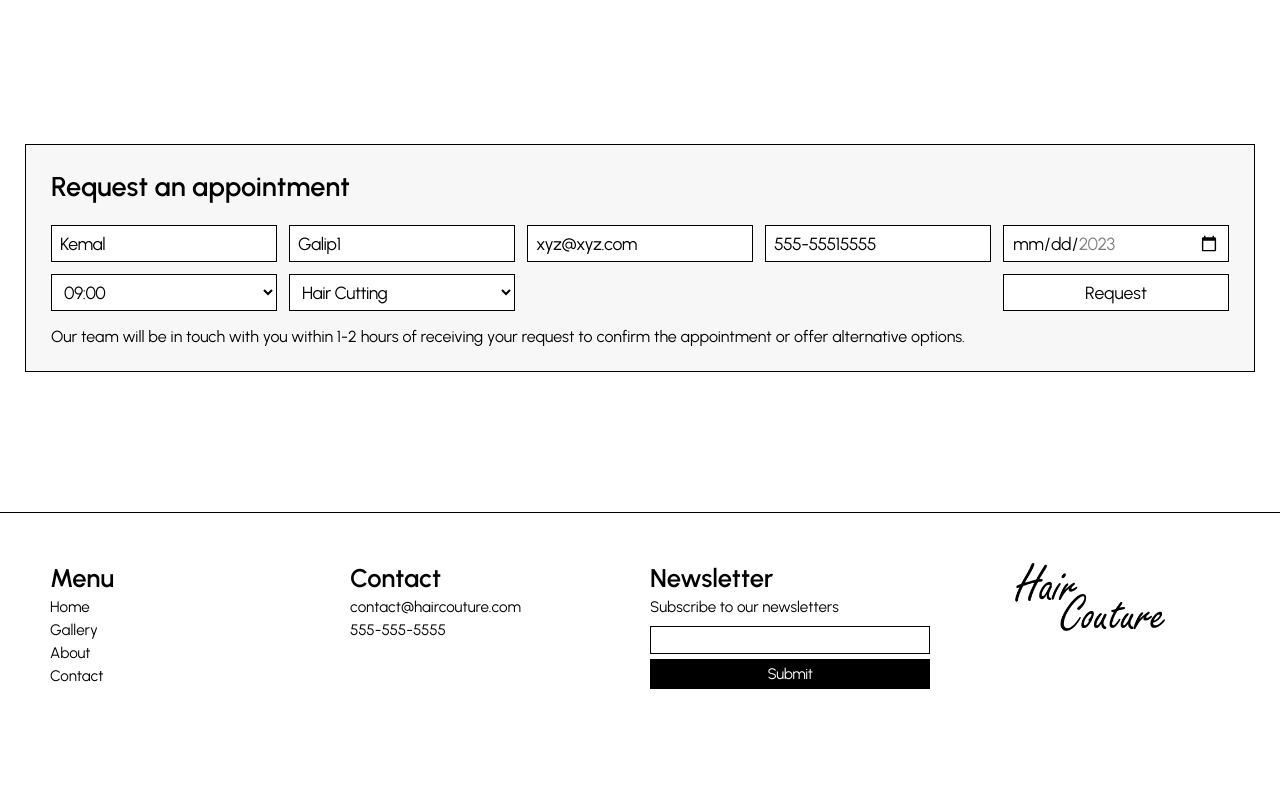
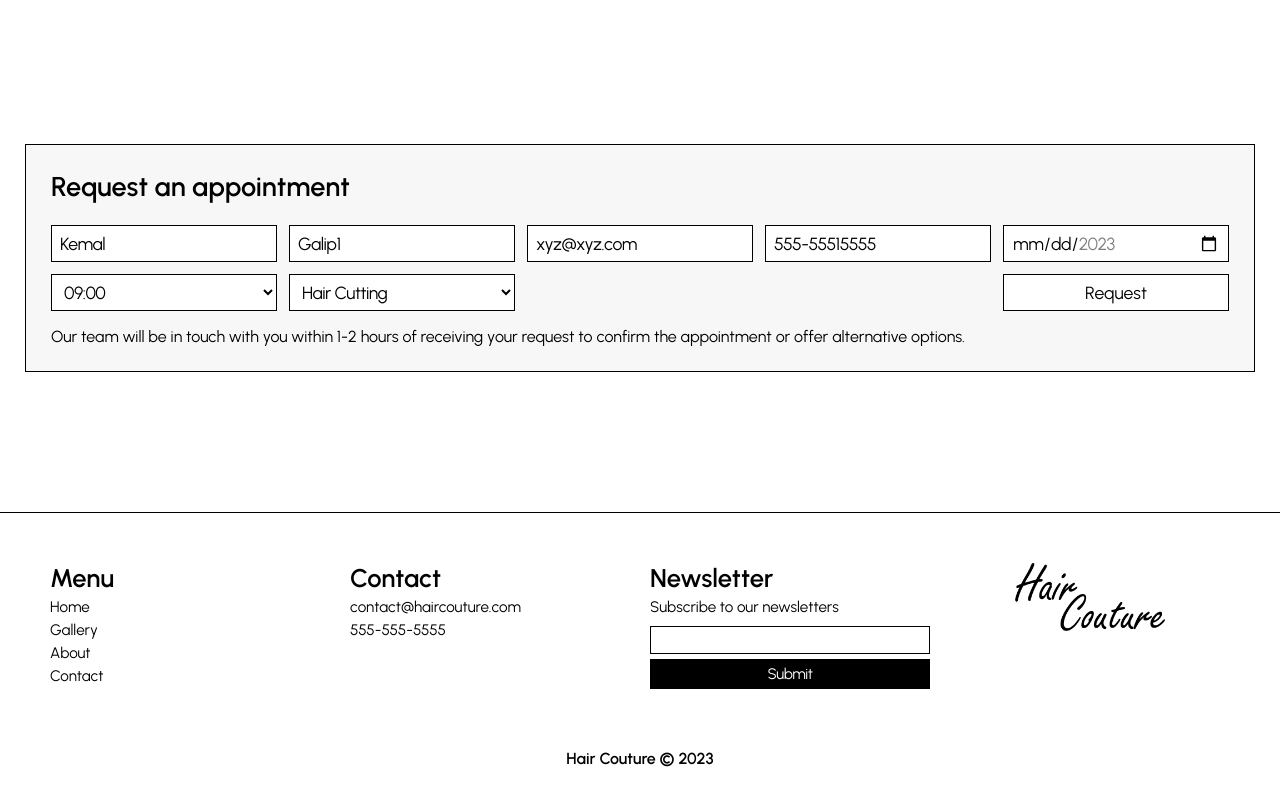
Before and after one commit to kemalgalip/hair-couture, a React (Vite) app: page /about in a window 1280 px wide. Shown: the part 3779-4572 px from the top of the page. Before the commit the page ends 4518 px from the top, so only its background shows below. Built offline with nearby package versions, Linux system fonts and the light colour scheme; a web font is replaced by a local one.

Commit message:
Added copyright notice to footer

```diff
--- a/src/css/Footer.css
+++ b/src/css/Footer.css
@@ -1,6 +1,7 @@
 footer {
     width: 100%;
     padding: 50px;
+    padding-bottom: 25px;
     border-top: 1px solid var(--MAIN-DARK-COLOR);
     margin-top: 70px;
 }
@@ -94,6 +95,13 @@ footer {
   pointer-events: none;
 }
 
+footer > p {
+    font-weight: 600;
+    text-align: center;
+    word-break: break-word;
+    margin-top: 60px;
+}
+
 @media screen and (max-width: 768px) {
     .footer-content-div {
         grid-template-columns: repeat(2, 1fr);
--- a/src/js/Footer.jsx
+++ b/src/js/Footer.jsx
@@ -24,6 +24,10 @@ export default function Footer() {
             console.log(newsletterForm)
         }
     }, [newsletterFormSubmitted])
+
+    const date = new Date()
+
+    const year = date.getFullYear()
 
     return(
         <footer>
@@ -54,6 +58,7 @@ export default function Footer() {
                 </div>
                 <a href="/" className="footer-logo-a"><img className="footer-logo" src={logoDark} width="540" height="242" /></a>
             </div>
+            <p>Hair Couture &copy; {year}</p>
         </footer>
     )
 }
```
